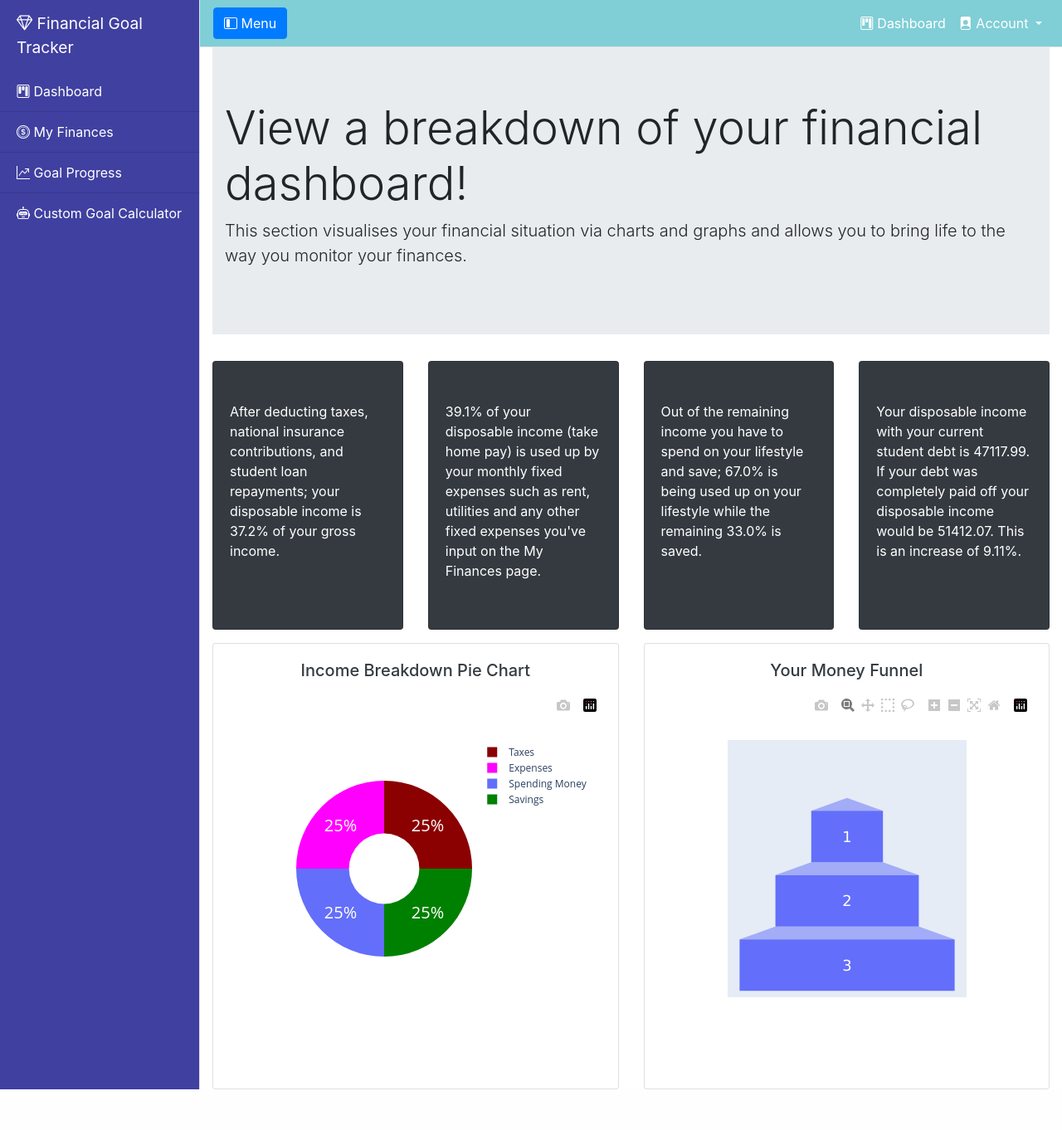
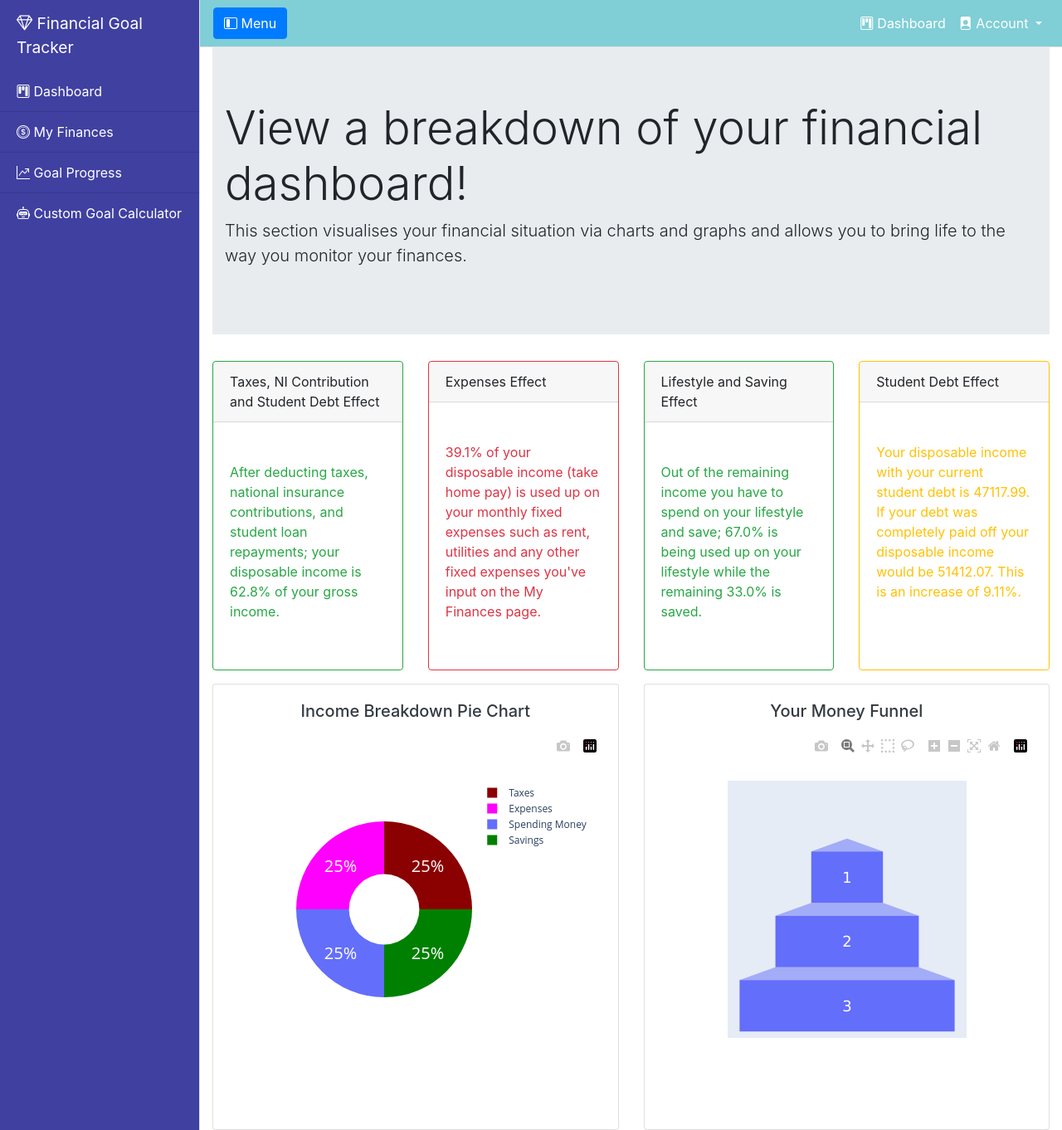
Before and after one commit to surajtirupati/financeGoalsApp, a Flask app: page /dashboard in a window 1280 px wide. Shown: the whole page at 83% size. Before the commit the page ends 1313 px from the top, so only its background shows below. Run offline with Flask 2, Linux system fonts and the light colour scheme; a user stored in the database is signed in; data comes from the database, SQL or seed files in the repository; some libraries are stand-ins or nearby versions.

Commit message:
bordered and header-ed cards on dashboard complete

```diff
--- a/calculations.py
+++ b/calculations.py
@@ -194,9 +194,9 @@ def return_perc_drops(gross, disposable, personal, saving):
 
 def return_dashboard_cards_text(d1, d2, d3, inc_no_debt, inc_debt):
     c1_text = "After deducting taxes, national insurance contributions, and student loan repayments; your disposable income " \
-              "is {}% of your gross income.".format(round(d1, 2))
+              "is {}% of your gross income.".format(100 - round(d1, 2))
 
-    c2_text = "{}% of your disposable income (take home pay) is used up by your monthly fixed expenses such as rent, utilities " \
+    c2_text = "{}% of your disposable income (take home pay) is used up on your monthly fixed expenses such as rent, utilities " \
               "and any other fixed expenses you've input on the My Finances page.".format(round(d2, 2))
 
     c3_text = "Out of the remaining income you have to spend on your lifestyle and save; {}% is being used up on your lifestyle " \
--- a/templates/dashboard.html
+++ b/templates/dashboard.html
@@ -13,23 +13,27 @@
 <!-- Cards detailing percentage drops in income -->
 <div class="row">
           <div class="col-md-3 mb-3">
-            <div class="card bg-dark text-white h-100">
-              <div class="card-body py-5">{{c1}}</div>
+            <div class="card border-success h-100">
+                <div class="card-header">Taxes, NI Contribution and Student Debt Effect</div>
+                <div class="card-body text-success py-5">{{c1}}</div>
             </div>
           </div>
           <div class="col-md-3 mb-3">
-            <div class="card bg-dark text-white h-100">
-              <div class="card-body py-5">{{c2}}</div>
+            <div class="card border-danger h-100">
+                <div class="card-header">Expenses Effect</div>
+                <div class="card-body text-danger py-5">{{c2}}</div>
             </div>
           </div>
           <div class="col-md-3 mb-3">
-            <div class="card bg-dark text-white h-100">
-              <div class="card-body py-5">{{c3}}</div>
+            <div class="card border-success h-100">
+                <div class="card-header">Lifestyle and Saving Effect</div>
+                <div class="card-body text-success py-5">{{c3}}</div>
             </div>
           </div>
           <div class="col-md-3 mb-3">
-            <div class="card bg-dark text-white h-100">
-              <div class="card-body py-5">{{c4}}</div>
+            <div class="card border-warning h-100">
+                <div class="card-header">Student Debt Effect</div>
+                <div class="card-body text-warning py-5">{{c4}}</div>
             </div>
           </div>
 </div>
```
